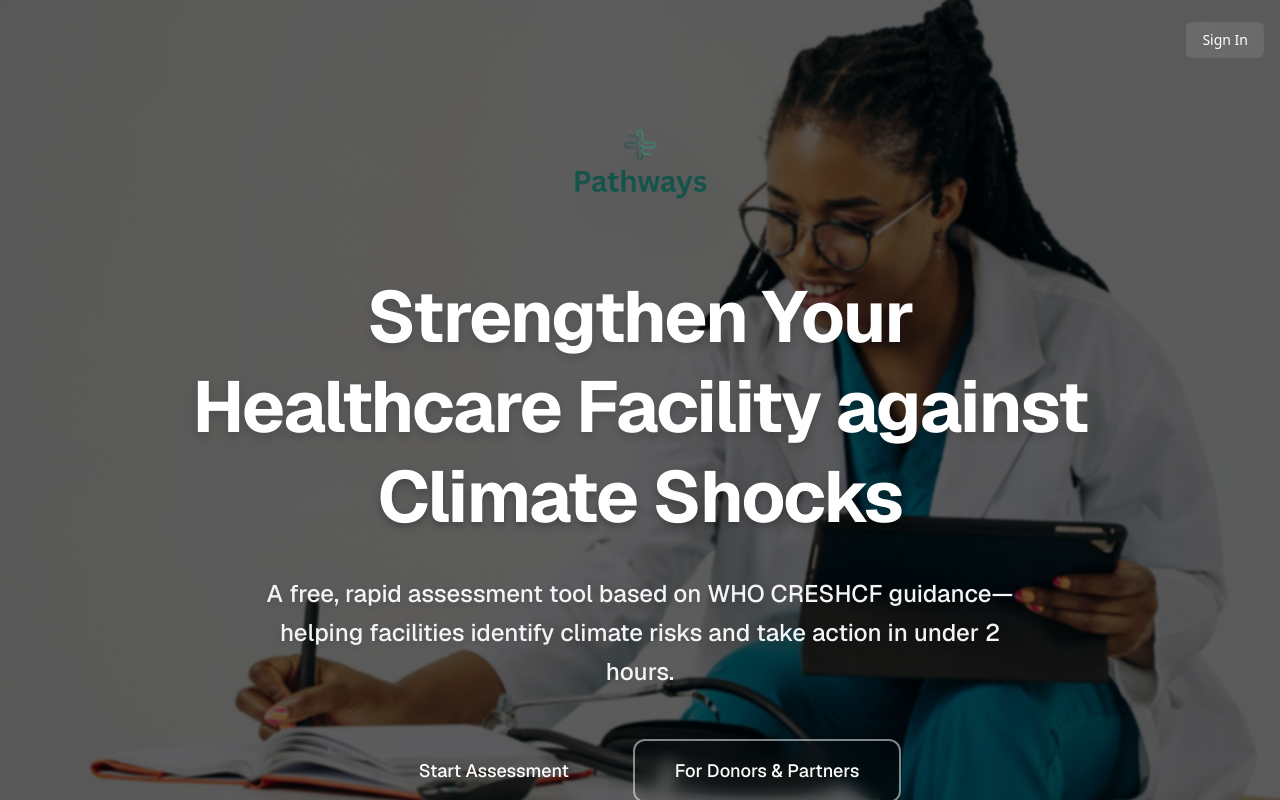
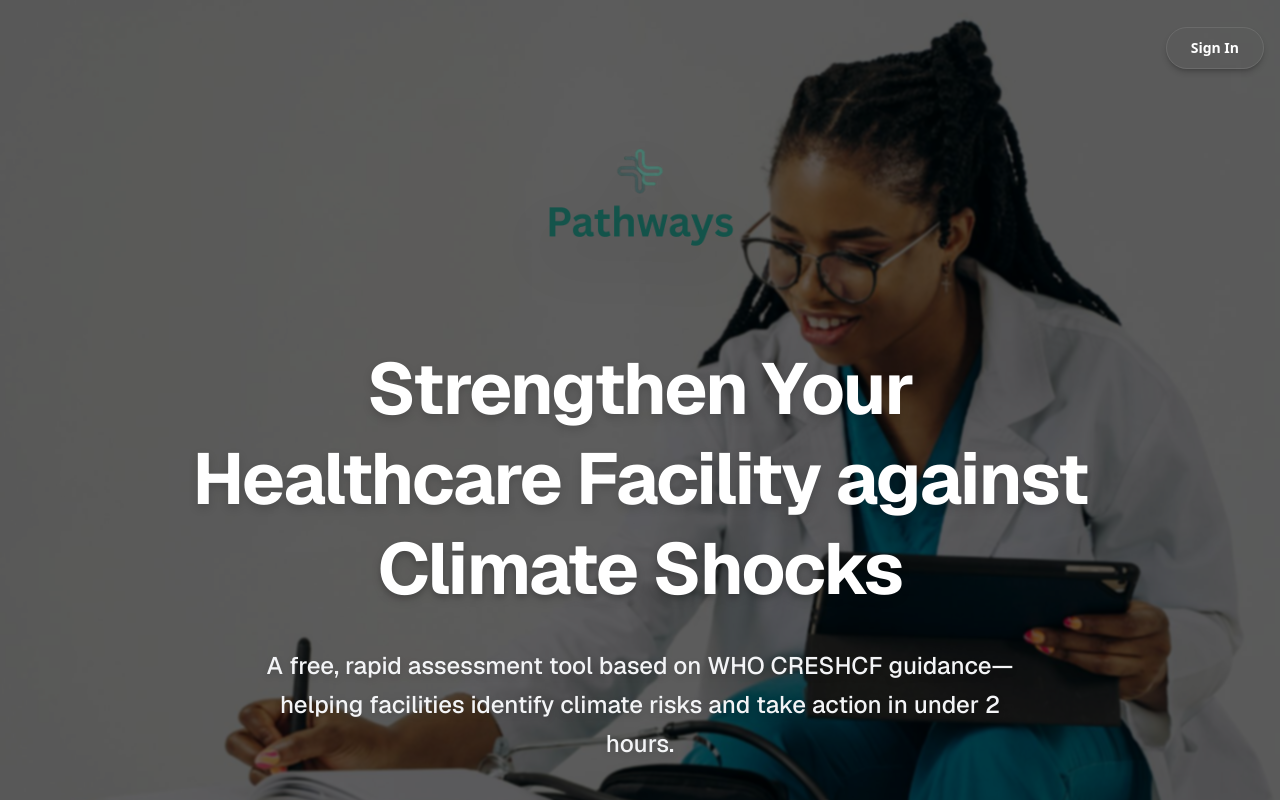
Before and after one commit to robinkiplangat/pathwayshealth, a Next.js app: page / in a window 1280 px wide. Shown: the top 800 px of the page. Built offline with nearby package versions, Linux system fonts and the light colour scheme; no server answers.

Commit message:
feat: Enhance UI by increasing logo sizes and updating the sign-in button styling.

```diff
--- a/app/page.tsx
+++ b/app/page.tsx
@@ -36,8 +36,8 @@ export default async function Home() {
         <div className="container mx-auto px-4 text-center relative z-10 pt-20">
           {/* Content directly on background */}
           <div className="max-w-5xl mx-auto animate-in fade-in zoom-in duration-1000">
-            <div className="flex justify-center mb-8">
-              <Image src="/PH_logo.png" alt="Pathways Health Logo" width={180} height={180} className="h-auto w-auto max-h-40 drop-shadow-2xl" />
+            <div className="flex justify-center mb-10">
+              <Image src="/PH_logo.png" alt="Pathways Health Logo" width={240} height={240} className="h-auto w-auto max-h-56 drop-shadow-2xl" />
             </div>
 
             <h1 className="text-5xl md:text-7xl font-bold text-white mb-8 leading-tight tracking-tight drop-shadow-lg">
--- a/components/Header.tsx
+++ b/components/Header.tsx
@@ -40,15 +40,15 @@ export function Header() {
             <div className="max-w-7xl mx-auto flex items-center justify-between">
                 {/* Logo Section */}
                 <div className={cn("transition-opacity duration-300", showLogo ? "opacity-100" : "opacity-0 pointer-events-none")}>
-                    <Link href="/" className="flex items-center gap-2">
+                    <Link href="/" className="flex items-center gap-3">
                         <Image
                             src="/PH_logo.png"
                             alt="Pathways Health"
-                            width={50}
-                            height={50}
-                            className="h-12 w-auto"
+                            width={64}
+                            height={64}
+                            className="h-16 w-auto"
                         />
-                        <span className={cn("font-bold text-lg hidden sm:block", !isHomePage || scrolled ? "text-foreground" : "text-white")}>
+                        <span className={cn("font-bold text-xl hidden sm:block", !isHomePage || scrolled ? "text-foreground" : "text-white")}>
                             {/* Pathways Health */}
                         </span>
                     </Link>
@@ -59,10 +59,10 @@ export function Header() {
                     <SignedOut>
                         <SignInButton mode="modal">
                             <button className={cn(
-                                "px-4 py-2 rounded-md backdrop-blur-sm transition-colors text-sm font-medium",
+                                "px-6 py-2.5 rounded-full shadow-md transition-all duration-300 text-sm font-semibold hover:-translate-y-0.5",
                                 scrolled || !isHomePage
-                                    ? "bg-resilience-green hover:bg-resilience-green/90 text-white"
-                                    : "bg-white/10 hover:bg-white/20 text-white"
+                                    ? "bg-resilience-green hover:bg-resilience-green/90 text-white shadow-resilience-green/20"
+                                    : "bg-resilience-green hover:bg-resilience-green/90 text-white shadow-black/20 border border-white/10"
                             )}>
                                 Sign In
                             </button>
```
